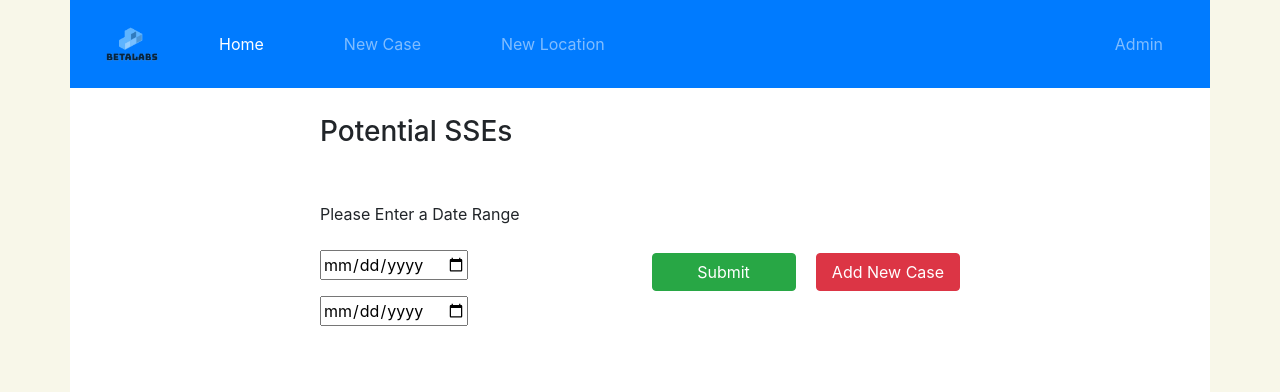
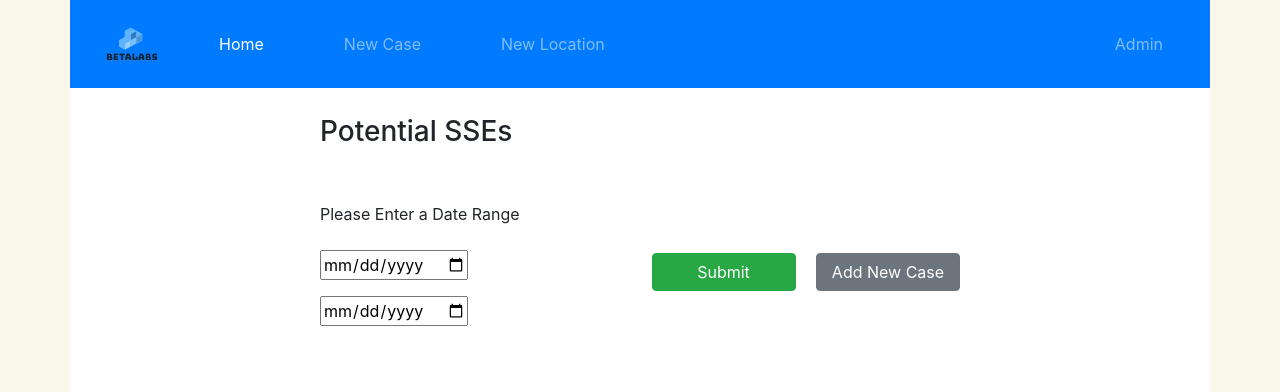
Before and after one commit to santiago-mooser/COMP3297, a Django app: page / in a window 1280 px wide. Shown: the top 392 px of the page. Run offline with Django 3.2, Linux system fonts and the light colour scheme; data that the repository does not hold is empty; some libraries are stand-ins or nearby versions.

Commit message:
fix(views): fixed the "Add new case" button in home

```diff
--- a/templates/pages/home.html
+++ b/templates/pages/home.html
@@ -43,15 +43,11 @@
 
                 <div class="buttons">
                     <button type="submit" class="btn btn-success button submit">Submit</button>
-                    <button class="btn btn-danger button">Add New Case</button>
+                    <a class="btn btn-secondary button" role="button" href="{% url 'add_case'%}">Add New Case</a>
                 </div>
-
             </div>
-
         </form>
-
     </div>
-
 
     <div class="table-container">
         <div class="table-inner">
```
Also changed, not shown: sse_finder/migrations/0003_merge_20210425_0553.py (added).
